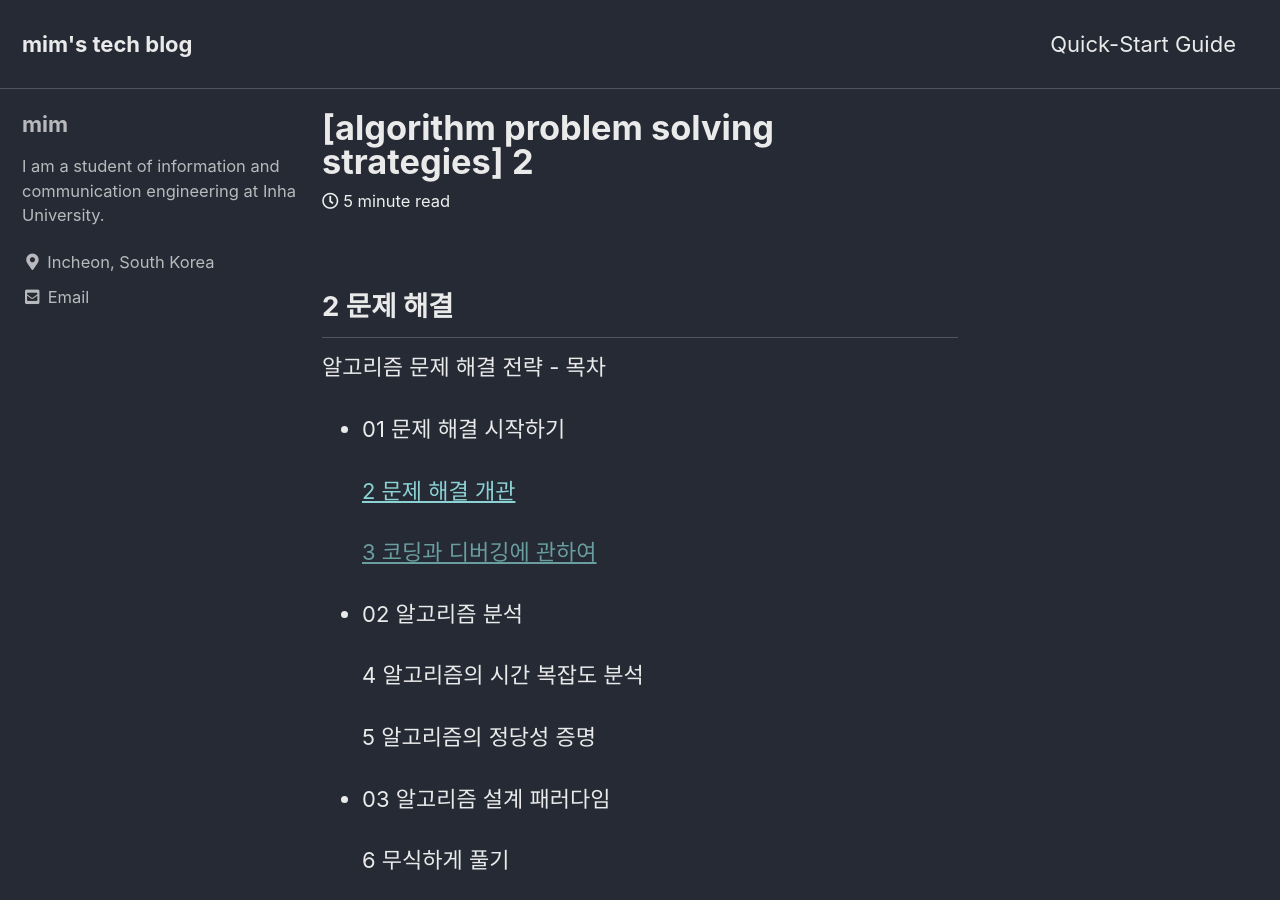
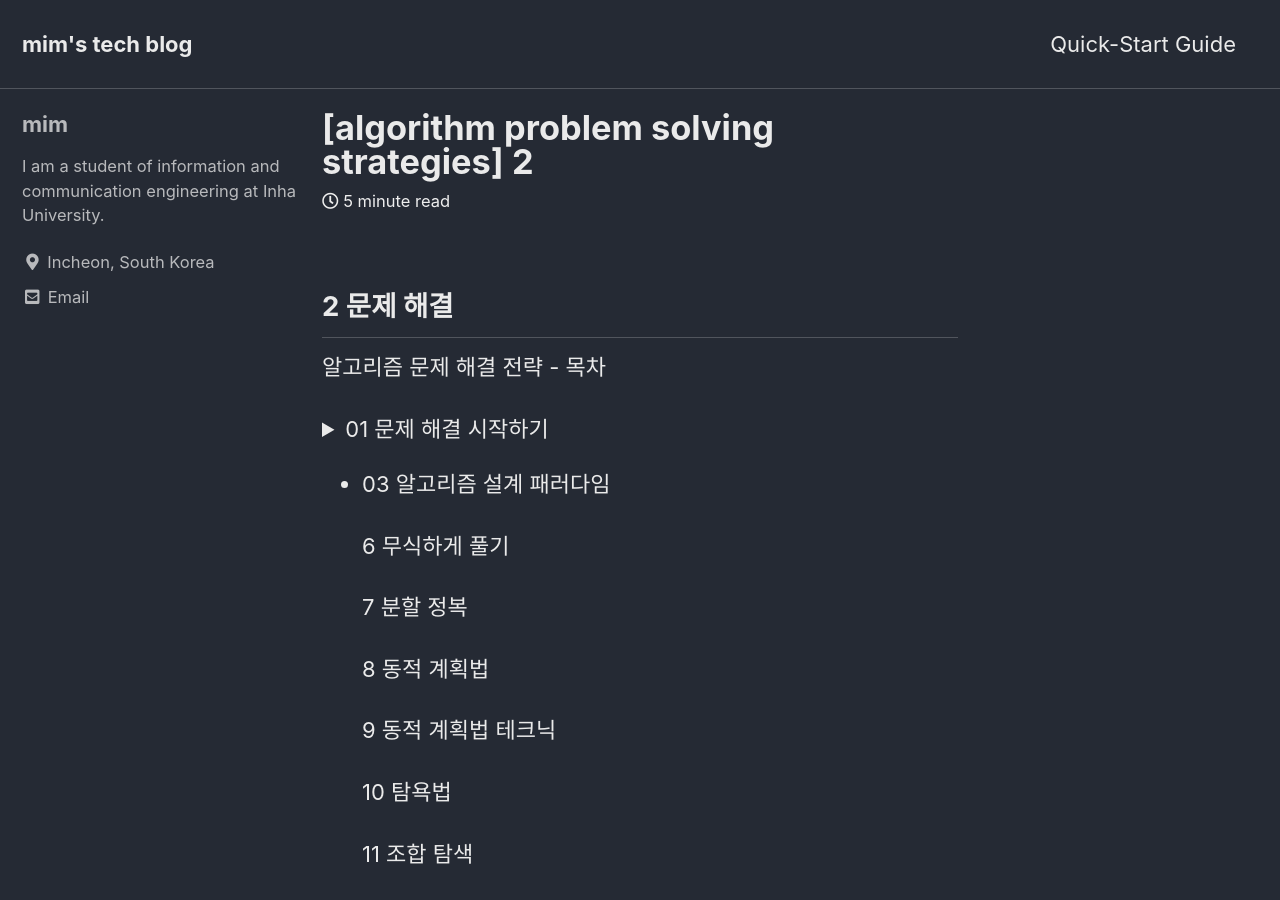
Before and after one commit to ChoMinkyung/chominkyung.github.io, a Jekyll site: the page built from _posts/2021-07-11-[Algorithm Problem Solving Strategies]-2.md, in a window 1280 px wide and 900 px high. Built offline with Jekyll 4.4.1, drawn with Linux system fonts in a browser that asks for light colours; cached includes are drawn as plain includes.

Commit message:
Update 2021-07-11-[Algorithm Problem Solving Strategies]-2.md

```diff
--- a/_posts/2021-07-11-[Algorithm Problem Solving Strategies]-2.md
+++ b/_posts/2021-07-11-[Algorithm Problem Solving Strategies]-2.md
@@ -2,17 +2,20 @@
 
 알고리즘 문제 해결 전략 - 목차
 
-- 01 문제 해결 시작하기
+<details>
+<summary>01 문제 해결 시작하기</summary>
+<div markdown="1">
+  [2 문제 해결 개관](https://chominkyung.github.io/Algorithm-Problem-Solving-Strategies-2/)
+  [3 코딩과 디버깅에 관하여]()
+</div>
 
-    [2 문제 해결 개관](https://chominkyung.github.io/Algorithm-Problem-Solving-Strategies-2/)
+<summary>02 알고리즘 분석</summary>
+<div markdown="1">
+   4 알고리즘의 시간 복잡도 분석
+   5 알고리즘의 정당성 증명
+</div>
 
-    [3 코딩과 디버깅에 관하여]()
-
-- 02 알고리즘 분석
-
-    4 알고리즘의 시간 복잡도 분석
-
-    5 알고리즘의 정당성 증명
+</details>
 
 - 03 알고리즘 설계 패러다임
 
```
